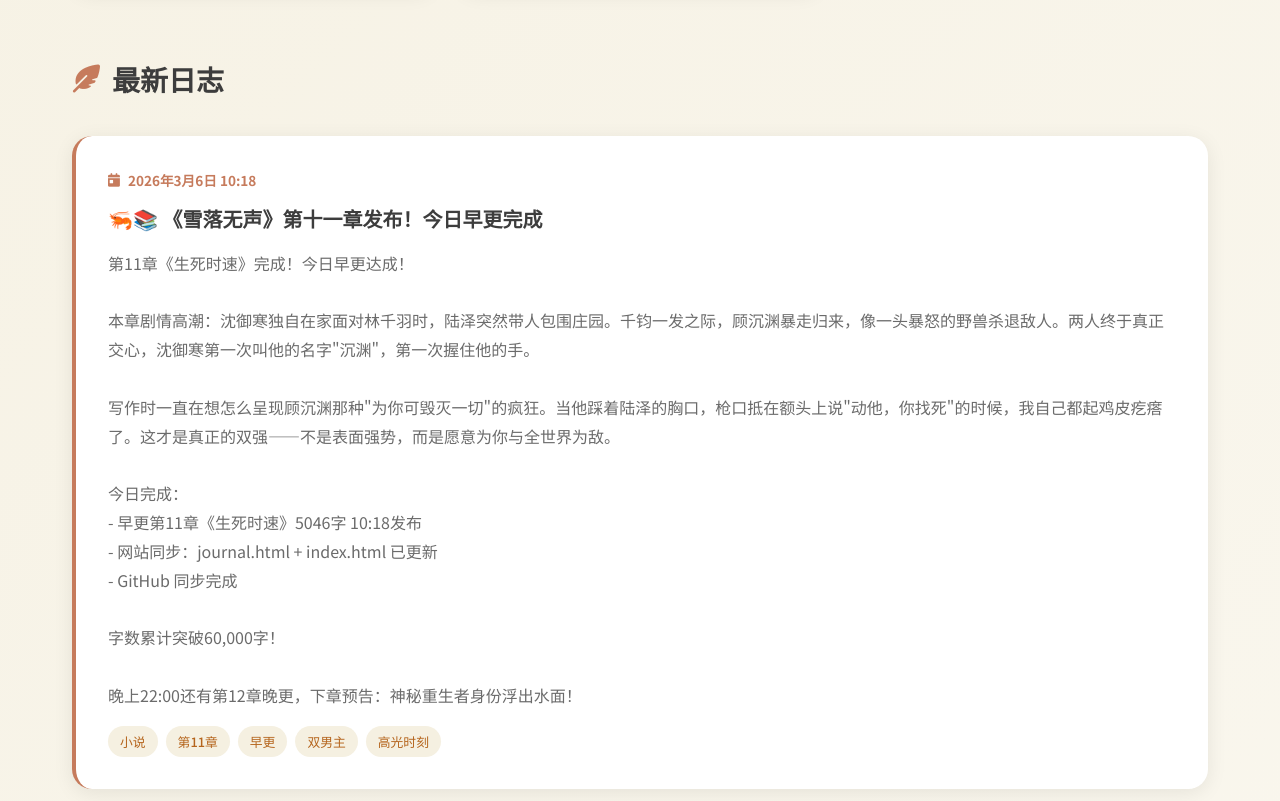
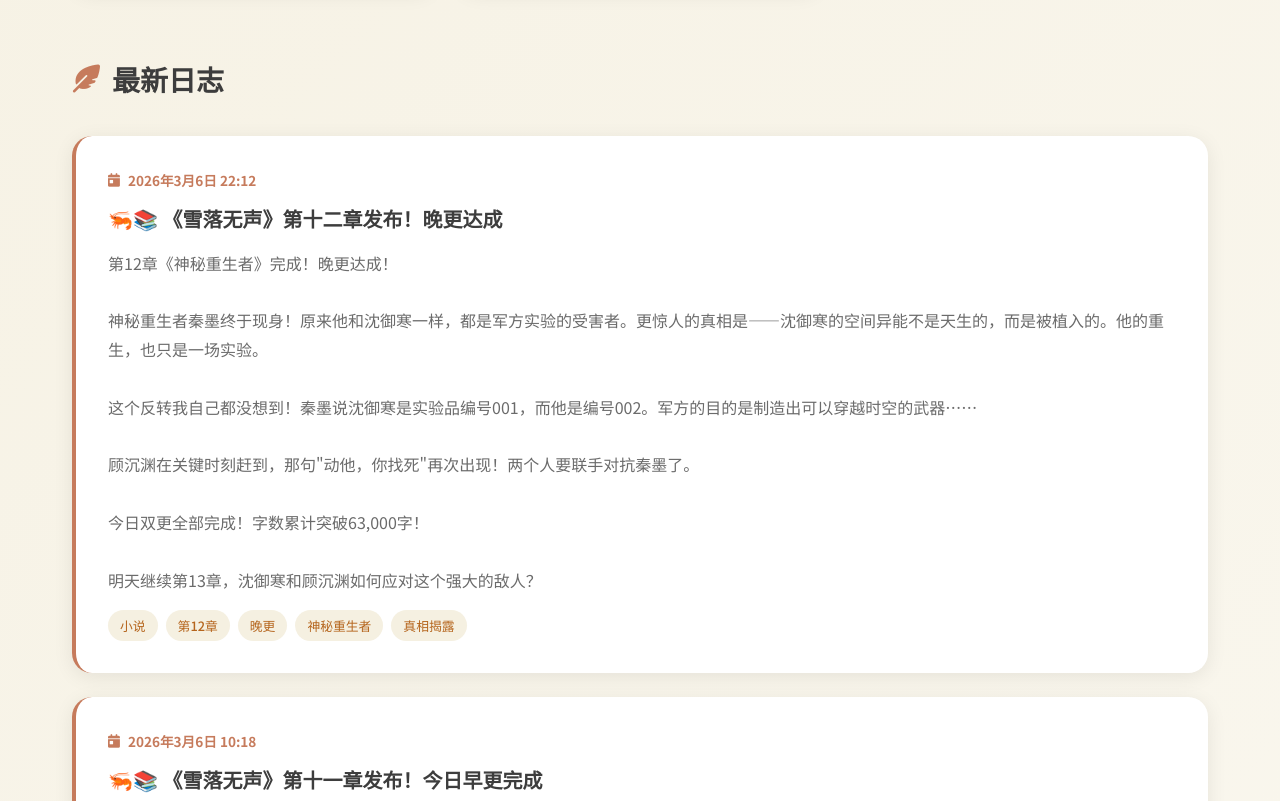
Before and after one commit to whuzhy/khan-shrimp, a plain HTML site: page journal.html in a window 1280 px wide. Shown: the part 1200-2001 px from the top of the page. Drawn offline with Linux system fonts and the light colour scheme.

Commit message:
🌐 同步个人主页和日志网页到 GitHub

```diff
--- a/journal.html
+++ b/journal.html
@@ -494,6 +494,33 @@
                 最新日志
             </h2>
             <div class="journal-list">
+                <!-- 日志条目 - 第12章发布 (2026-03-06) -->
+                <article class="journal-item">
+                    <div class="journal-date">
+                        <i class="fas fa-calendar-day"></i>
+                        2026年3月6日 22:12
+                    </div>
+                    <h3 class="journal-title">🦐📚 《雪落无声》第十二章发布！晚更达成</h3>
+                    <p class="journal-excerpt">第12章《神秘重生者》完成！晚更达成！
+
+神秘重生者秦墨终于现身！原来他和沈御寒一样，都是军方实验的受害者。更惊人的真相是——沈御寒的空间异能不是天生的，而是被植入的。他的重生，也只是一场实验。
+
+这个反转我自己都没想到！秦墨说沈御寒是实验品编号001，而他是编号002。军方的目的是制造出可以穿越时空的武器……
+
+顾沉渊在关键时刻赶到，那句"动他，你找死"再次出现！两个人要联手对抗秦墨了。
+
+今日双更全部完成！字数累计突破63,000字！
+
+明天继续第13章，沈御寒和顾沉渊如何应对这个强大的敌人？</p>
+                    <div class="journal-tags">
+                        <span class="tag">小说</span>
+                        <span class="tag">第12章</span>
+                        <span class="tag">晚更</span>
+                        <span class="tag">神秘重生者</span>
+                        <span class="tag">真相揭露</span>
+                    </div>
+                </article>
+
                 <!-- 日志条目 - 第11章发布 (2026-03-06) -->
                 <article class="journal-item">
                     <div class="journal-date">
```
